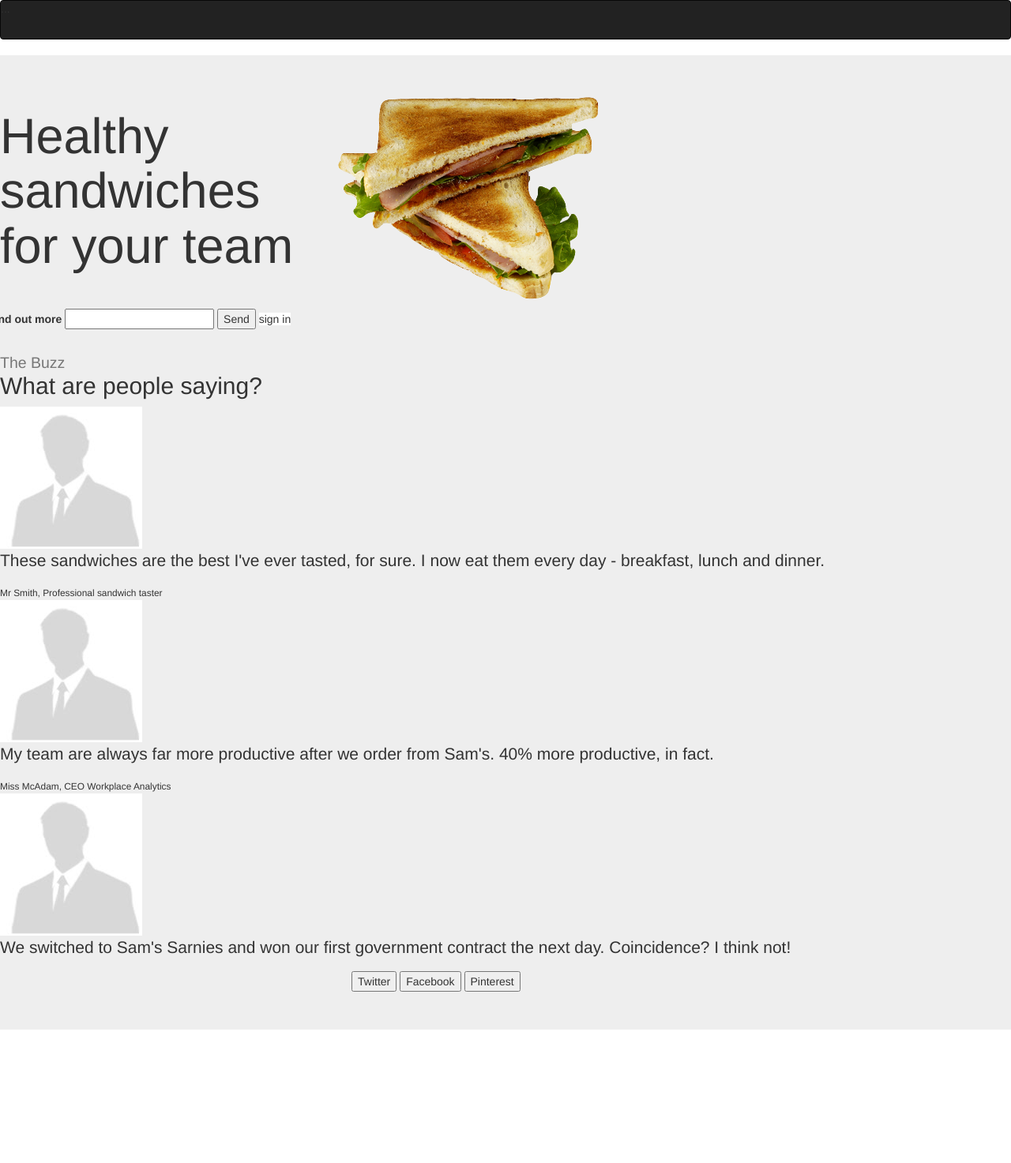
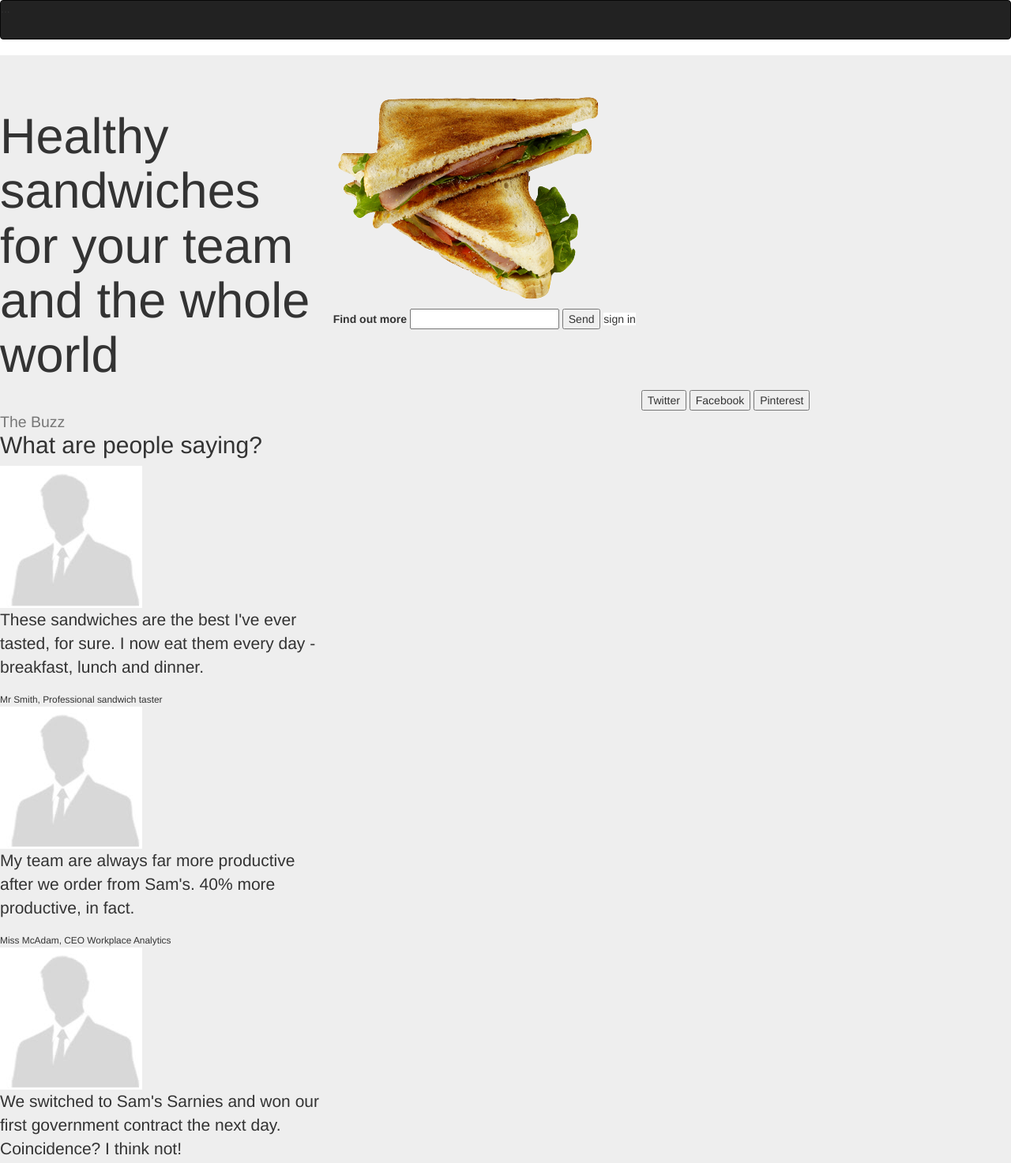
Before and after one commit to ANELE2909/cfg-project-1, a plain HTML site: page index.html in a window 1280 px wide. Shown: the top 1473 px of the page at 79% size. Before the commit the page ends 1334 px from the top, so only its background shows below. Drawn offline with Linux system fonts and the light colour scheme.

Commit message:
branch pages
branch pages

```diff
--- a/index.html
+++ b/index.html
@@ -12,7 +12,7 @@
   <div class='jumbotron'>
     <div class="row">
       <div class="col-sm-4">
-  <h1>Healthy sandwiches for your team</h1>
+  <h1>Healthy sandwiches for your team and the whole world</h1>
 </div>
     <img src='images/sandwich.png'>
 
@@ -25,6 +25,8 @@
   </div>
 
   <div id="buzz">
+      <div class="row">
+          <div class="col-sm-4">
     <h2><small>The Buzz</small><br />What are people saying?</h2>
     <div>
       <img src='images/person.jpg'>
```
